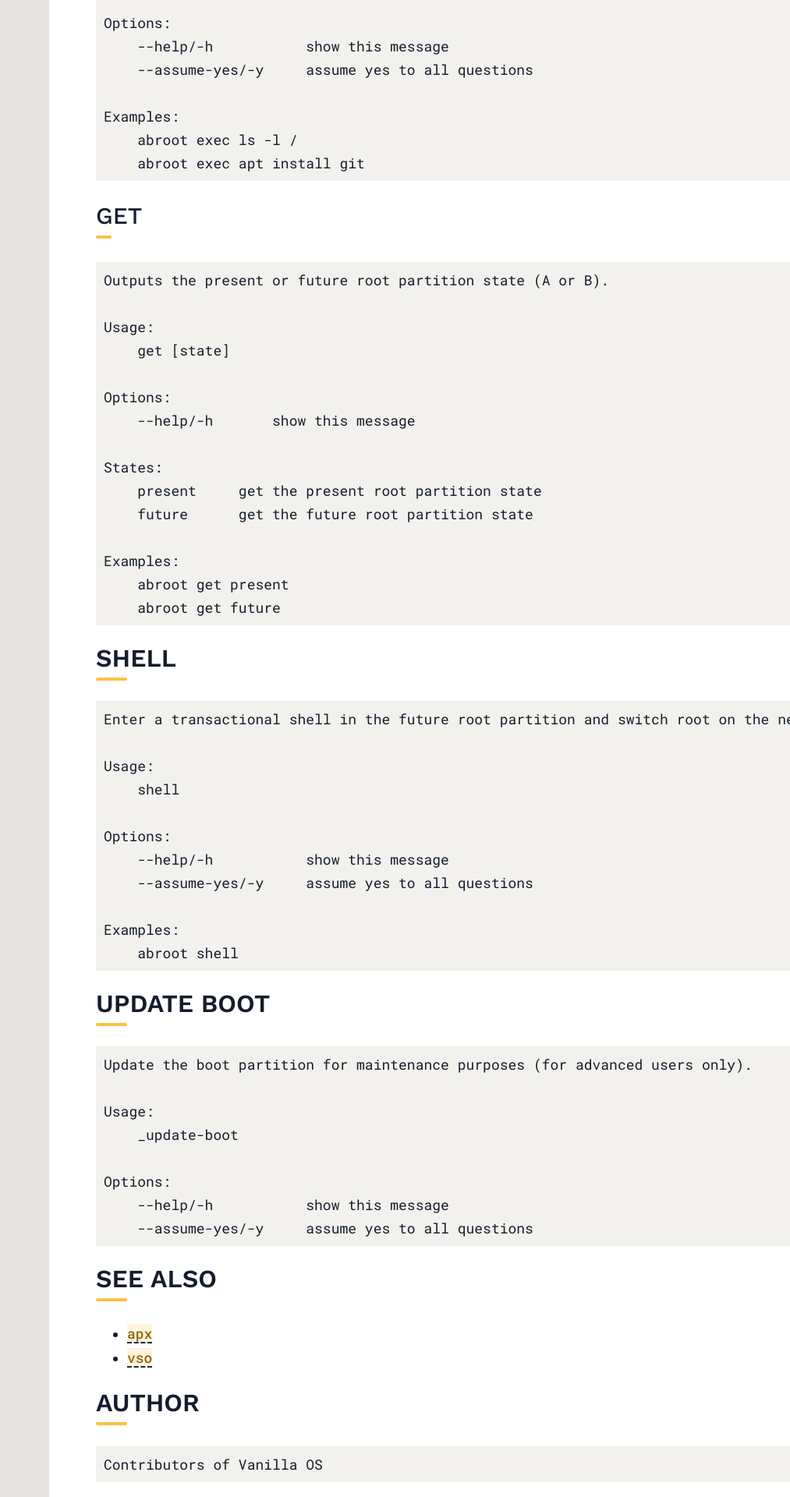
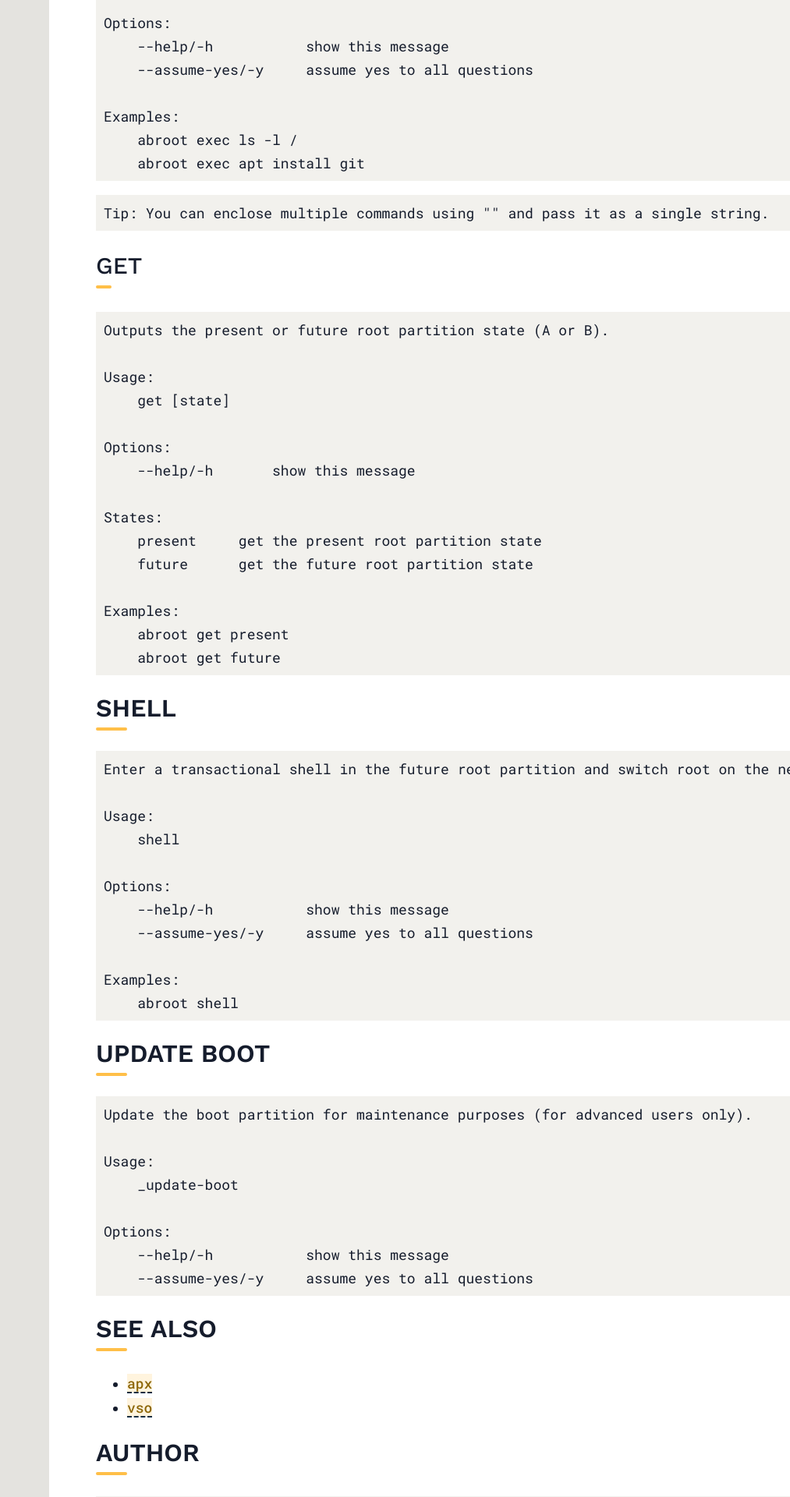
Before and after one commit to Vanilla-OS/documentation, a Jekyll site: the page built from docs/ABRoot/manpage.md, in a window 1280 px wide. Shown: the part 1126-3046 px from the top of the page at 78% size, without its empty margins (267-1280 px from the left). Built offline with Jekyll 4.4.1, drawn with Linux system fonts in a browser that asks for light colours.

Commit message:
abroot: add tip to exec

````diff
--- a/docs/ABRoot/manpage.md
+++ b/docs/ABRoot/manpage.md
@@ -50,6 +50,10 @@ Options:
 Examples:
     abroot exec ls -l /
     abroot exec apt install git
+```
+
+```text
+Tip: You can enclose multiple commands using "" and pass it as a single string.
 ```
 
 ### GET
````
